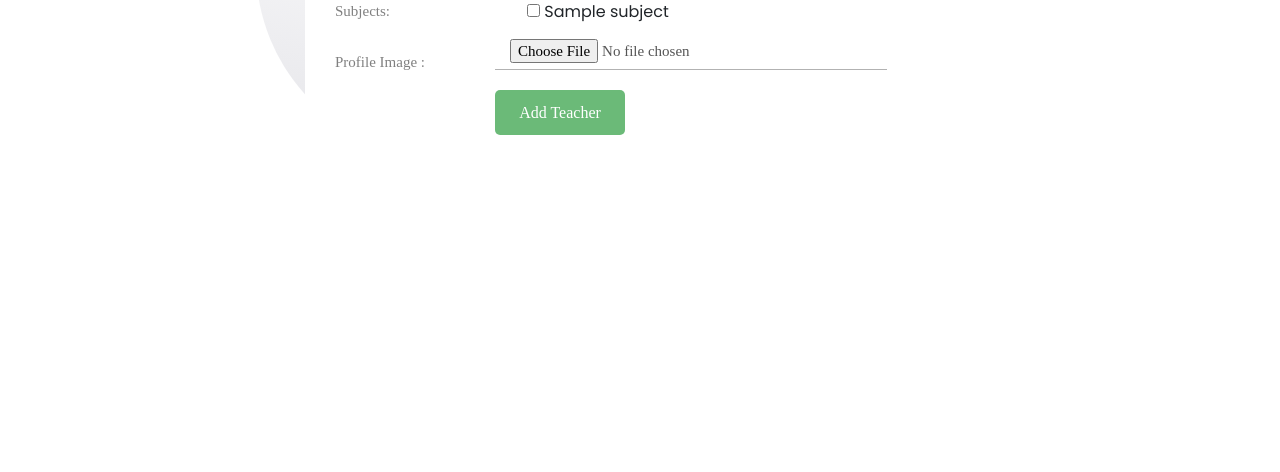
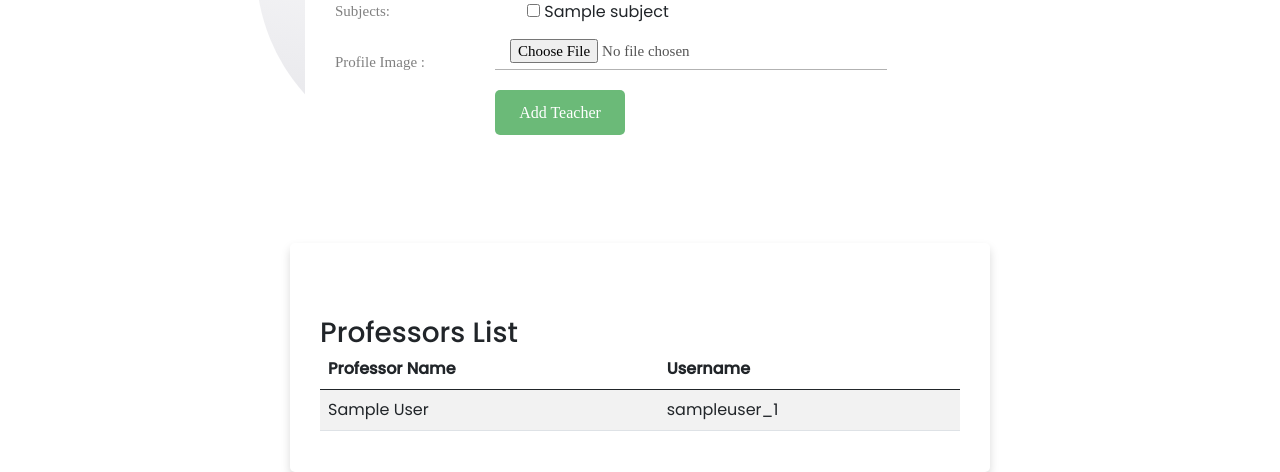
Before and after one commit to crazzac061/Recommendation-letter-generator, a Django app: page /adminDashboard in a window 1280 px wide. Shown: the part 699-1171 px from the top of the page. Before the commit the page ends 834 px from the top, so only its background shows below. Run offline with Django 3.2, Linux system fonts and the light colour scheme; tables that the repository leaves empty hold one stand-in row (values such as "Sample post"); some web fonts are replaced.

Commit message:
html files modified

```diff
--- a/home/views.py
+++ b/home/views.py
@@ -15,6 +15,7 @@ from .forms import TeacherInfoForm
 from django.contrib import messages
 import random
 import json
+from collections import OrderedDict
 
 
 # imports from xhtml
@@ -656,6 +657,8 @@ def studentform2(request):
 
         info = Application.objects.get(std__username = naam ,professor__name = prof_name )
 
+        info.is_generated = False
+        info.save()
 
         uni_info = University(
             uni_name = uuni,
@@ -1726,9 +1729,10 @@ def adminDashboard(request):
             teacher_info.unique_id = unique_id
             teacher_info.save()
 
+            uname = teacher_info.name.lower().replace('dr. ', '').replace(' ', '') + "_" + unique_id
             # Create corresponding User with a password
             user = User.objects.create_user(
-                username=f"{teacher_info.name.lower().replace(' ', '')}_{unique_id}",
+                username=uname,
                 password=form.cleaned_data['password'],  # Password is taken from the cleaned data
                 first_name=teacher_info.name,
                 last_name= '/' + unique_id
@@ -1740,6 +1744,7 @@ def adminDashboard(request):
             form.save_m2m()
 
             messages.success(request, 'Teacher added successfully!')
+
             return redirect('adminDashboard')
         else:
             messages.error(request, 'An error occurred while adding the teacher. Please try again.')
@@ -1750,9 +1755,20 @@ def adminDashboard(request):
     # Query departments and subjects for the form
     departments = Department.objects.all()
     subjects = Subject.objects.all()
+    teachers = TeacherInfo.objects.all()
+
+    # make username dic of all teachers
+    teacher_usernames = {}
+    for teacher in teachers:
+        teacher_usernames[teacher.name] = f"{teacher.name.lower().replace('dr. ', '').replace(' ', '')}_{teacher.unique_id}"
+
+
+#reverse the order of elements in the dict
+    reversed_teacher_usernames = OrderedDict(reversed(list(teacher_usernames.items())))
 
     return render(request, 'adminDashboard.html', {
         'form': form,
         'departments': departments,
-        'subjects': subjects
+        'subjects': subjects,
+        'professors': reversed_teacher_usernames
     })
--- a/templates/adminDashboard.html
+++ b/templates/adminDashboard.html
@@ -8,7 +8,7 @@
 </svg>
 {% if messages %}
 {% for message in messages %}
-<div class="alert alert-danger d-flex align-items-center" role="alert">
+<div class="alert alert-success d-flex align-items-center" role="alert">
     <svg class="bi flex-shrink-0 me-2" width="24" height="24" role="img" aria-label="Danger:"><use xlink:href="#exclamation-triangle-fill"/></svg>
     <div>
         {{ message }}
@@ -90,6 +90,34 @@
             </form>
         </div>
     </div>
+
+    <div class="container">
+        <div class="mt-5">
+            <h3>Professors List</h3>
+            <table class="table table-striped">
+                <thead>
+                    <tr>
+                        <th scope="col">Professor Name</th>
+                        <th scope="col">Username</th>
+                    </tr>
+                </thead>
+                <tbody>
+                    {% if professors %}
+                    {% for name, username in professors.items %}
+                    <tr>
+                        <td>{{ name }}</td>
+                        <td>{{ username }}</td>
+                    </tr>
+                    {% endfor %}
+                    {% else %}
+                    <tr>
+                        <td colspan="2">No professors found.</td>
+                    </tr>
+                    {% endif %}
+                </tbody>
+            </table>
+        </div>
+    </div>
 </div>
 
 {% endblock body %}
```
Also changed, not shown: templates/Studentform1.html (+8 -8 lines), templates/Studentform2.html (+22 -12 lines), templates/Teacher.html (+9 -1 lines), media/cv/dfd_level_2_part2.jpeg (added), media/cv/dfd_level_2_part2_05RGMXJ.jpeg (added), media/cv/dfd_level_2_part2_pCV9KU8.jpeg (added), media/images/dfd_level_2_part2.jpeg (added), media/images/dfd_level_2_part2_aesP15d.jpeg (added), media/student_photo/dfd_level_2_part2.jpeg (added), media/student_photo/dfd_level_2_part2_COiYP2X.jpeg (added), media/student_photo/dfd_level_2_part2_HHKYFIa.jpeg (added), media/transcript/dfd_level_2_part2.jpeg (added), media/transcript/dfd_level_2_part2_4gcSrdO.jpeg (added), media/transcript/dfd_level_2_part2_SLDoTcM.jpeg (added), 1 other file.
